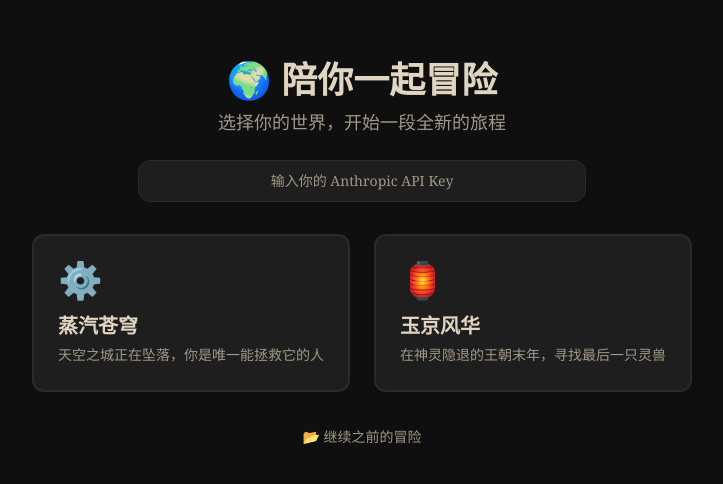
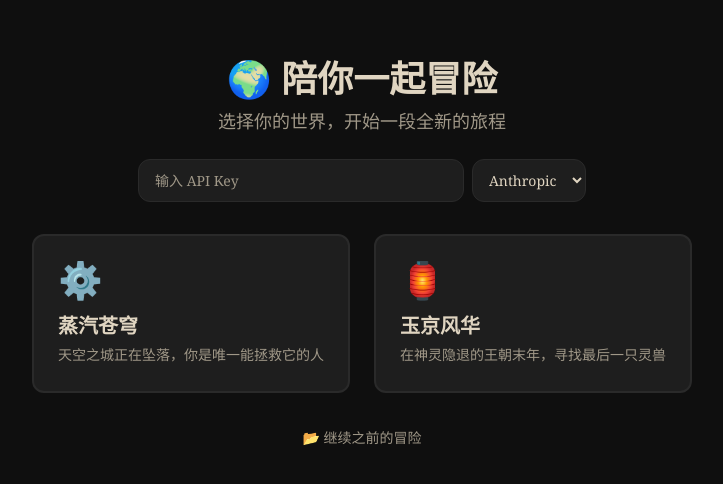
Before and after one commit to walkeryi/huashijie, a Next.js app: page / in a window 1280 px wide. Shown: the part 146-630 px from the top of the page, without its empty margins (278-1001 px from the left). Built offline with nearby package versions, Linux system fonts and the light colour scheme.

Commit message:
feat: add DeepSeek API support with provider selector (Anthropic/OpenAI/DeepSeek)

```diff
--- a/src/app/api/adventure/route.ts
+++ b/src/app/api/adventure/route.ts
@@ -5,7 +5,7 @@ import { WorldCard, PlayerState, DialogueEntry, AIResponse } from '@/lib/types'
 
 const API_TIMEOUT_MS = 30000
 
-type Provider = 'anthropic' | 'openai'
+type Provider = 'anthropic' | 'openai' | 'deepseek'
 
 function detectProvider(apiKey: string): Provider {
   if (apiKey.startsWith('sk-ant-')) return 'anthropic'
@@ -163,10 +163,15 @@ function buildOpenAIMessages(dialogueHistory: DialogueEntry[], worldCard: WorldC
   return messages
 }
 
-async function callOpenAI(apiKey: string, messages: OpenAI.Chat.Completions.ChatCompletionMessageParam[]): Promise<string> {
-  const client = new OpenAI({ apiKey })
+async function callOpenAI(
+  apiKey: string,
+  messages: OpenAI.Chat.Completions.ChatCompletionMessageParam[],
+  baseURL?: string,
+  model?: string,
+): Promise<string> {
+  const client = new OpenAI({ apiKey, baseURL })
   const response = await client.chat.completions.create({
-    model: 'gpt-4o',
+    model: model || 'gpt-4o',
     max_tokens: 1024,
     messages,
   })
@@ -179,11 +184,12 @@ async function callOpenAI(apiKey: string, messages: OpenAI.Chat.Completions.Chat
 export async function POST(request: NextRequest) {
   try {
     const body = await request.json()
-    const { worldCard, playerState, dialogueHistory, apiKey: requestApiKey } = body as {
+    const { worldCard, playerState, dialogueHistory, apiKey: requestApiKey, provider: requestProvider } = body as {
       worldCard: WorldCard
       playerState: PlayerState
       dialogueHistory: DialogueEntry[]
       apiKey?: string
+      provider?: Provider
     }
 
     if (!worldCard || !playerState || !dialogueHistory) {
@@ -191,7 +197,7 @@ export async function POST(request: NextRequest) {
     }
 
     const apiKey = getApiKey(requestApiKey)
-    const provider = detectProvider(apiKey)
+    const provider = requestProvider || detectProvider(apiKey)
     const systemPrompt = buildSystemPrompt(worldCard, playerState)
 
     // 带超时的 API 调用
@@ -203,6 +209,9 @@ export async function POST(request: NextRequest) {
       if (provider === 'anthropic') {
         const messages = buildAnthropicMessages(dialogueHistory, worldCard)
         text = await callAnthropic(apiKey, systemPrompt, messages)
+      } else if (provider === 'deepseek') {
+        const messages = buildOpenAIMessages(dialogueHistory, worldCard, systemPrompt)
+        text = await callOpenAI(apiKey, messages, 'https://api.deepseek.com', 'deepseek-chat')
       } else {
         const messages = buildOpenAIMessages(dialogueHistory, worldCard, systemPrompt)
         text = await callOpenAI(apiKey, messages)
--- a/src/components/WorldCardSelector.tsx
+++ b/src/components/WorldCardSelector.tsx
@@ -122,15 +122,24 @@ export default function WorldCardSelector() {
           </p>
         </div>
 
-        {/* API Key Input */}
-        <div className="max-w-md mx-auto mb-8">
+        {/* API Key + Provider */}
+        <div className="max-w-md mx-auto mb-8 flex gap-2">
           <input
             type="password"
             value={state.apiKey}
             onChange={e => actions.setApiKey(e.target.value)}
-            placeholder="输入你的 Anthropic API Key"
-            className="w-full px-4 py-2.5 rounded-xl bg-[var(--bg-card)] border border-[var(--border)] focus:border-[var(--accent)] outline-none text-sm text-[var(--text-primary)] placeholder-[var(--text-secondary)] transition-colors text-center"
+            placeholder="输入 API Key"
+            className="flex-1 px-4 py-2.5 rounded-xl bg-[var(--bg-card)] border border-[var(--border)] focus:border-[var(--accent)] outline-none text-sm text-[var(--text-primary)] placeholder-[var(--text-secondary)] transition-colors"
           />
+          <select
+            value={state.provider}
+            onChange={e => actions.setProvider(e.target.value as 'anthropic' | 'openai' | 'deepseek')}
+            className="px-3 py-2.5 rounded-xl bg-[var(--bg-card)] border border-[var(--border)] focus:border-[var(--accent)] outline-none text-sm text-[var(--text-primary)] transition-colors"
+          >
+            <option value="anthropic">Anthropic</option>
+            <option value="openai">OpenAI</option>
+            <option value="deepseek">DeepSeek</option>
+          </select>
         </div>
 
         {/* World Card Grid */}
--- a/src/lib/game-context.tsx
+++ b/src/lib/game-context.tsx
@@ -39,6 +39,7 @@ export function createInitialState(): GameState {
     error: null,
     saveSlots: [],
     apiKey: '',
+    provider: 'anthropic',
   }
 }
 
@@ -70,6 +71,9 @@ export function gameReducer(state: GameState, action: GameAction): GameState {
 
     case 'SET_API_KEY':
       return { ...state, apiKey: action.apiKey }
+
+    case 'SET_PROVIDER':
+      return { ...state, provider: action.provider }
 
     case 'SET_LOADING':
       return { ...state, isLoading: action.isLoading }
@@ -140,6 +144,7 @@ interface GameContextValue {
   dispatch: React.Dispatch<GameAction>
   actions: {
     setApiKey: (key: string) => void
+    setProvider: (provider: 'anthropic' | 'openai' | 'deepseek') => void
     startGame: (worldCard: WorldCard, playerName: string) => void
     submitAction: (optionText: string) => Promise<void>
     saveGame: (slot: number, name: string) => void
@@ -164,6 +169,10 @@ export function GameProvider({ children }: { children: React.ReactNode }) {
 
   const setApiKey = useCallback((key: string) => {
     dispatch({ type: 'SET_API_KEY', apiKey: key })
+  }, [])
+
+  const setProvider = useCallback((provider: 'anthropic' | 'openai' | 'deepseek') => {
+    dispatch({ type: 'SET_PROVIDER', provider })
   }, [])
 
   const startGame = useCallback((worldCard: WorldCard, playerName: string) => {
@@ -196,6 +205,7 @@ export function GameProvider({ children }: { children: React.ReactNode }) {
           playerState: current.playerState,
           dialogueHistory: historyWithInput,
           apiKey: current.apiKey,
+          provider: current.provider,
         }),
       })
 
@@ -267,6 +277,7 @@ export function GameProvider({ children }: { children: React.ReactNode }) {
     dispatch,
     actions: {
       setApiKey,
+      setProvider,
       startGame,
       submitAction,
       saveGame,
@@ -275,7 +286,7 @@ export function GameProvider({ children }: { children: React.ReactNode }) {
       refreshSaves,
       returnToMenu,
     },
-  }), [state, dispatch, setApiKey, startGame, submitAction, saveGame, loadGame, deleteGame, refreshSaves, returnToMenu])
+  }), [state, dispatch, setApiKey, setProvider, startGame, submitAction, saveGame, loadGame, deleteGame, refreshSaves, returnToMenu])
 
   return <GameContext.Provider value={value}>{children}</GameContext.Provider>
 }
--- a/src/lib/types.ts
+++ b/src/lib/types.ts
@@ -71,11 +71,13 @@ export interface GameState {
   error: string | null
   saveSlots: SaveData[]
   apiKey: string
+  provider: 'anthropic' | 'openai' | 'deepseek'
 }
 
 export type GameAction =
   | { type: 'START_GAME'; worldCard: WorldCard; playerName: string }
   | { type: 'SET_API_KEY'; apiKey: string }
+  | { type: 'SET_PROVIDER'; provider: 'anthropic' | 'openai' | 'deepseek' }
   | { type: 'SET_LOADING'; isLoading: boolean }
   | { type: 'SET_RESPONSE'; response: AIResponse; playerEntry: DialogueEntry }
   | { type: 'SET_ERROR'; error: string }
```
